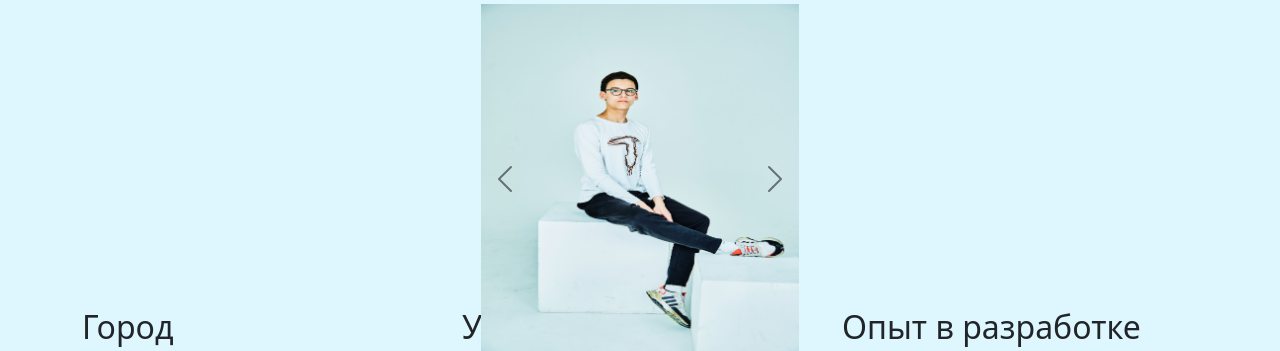
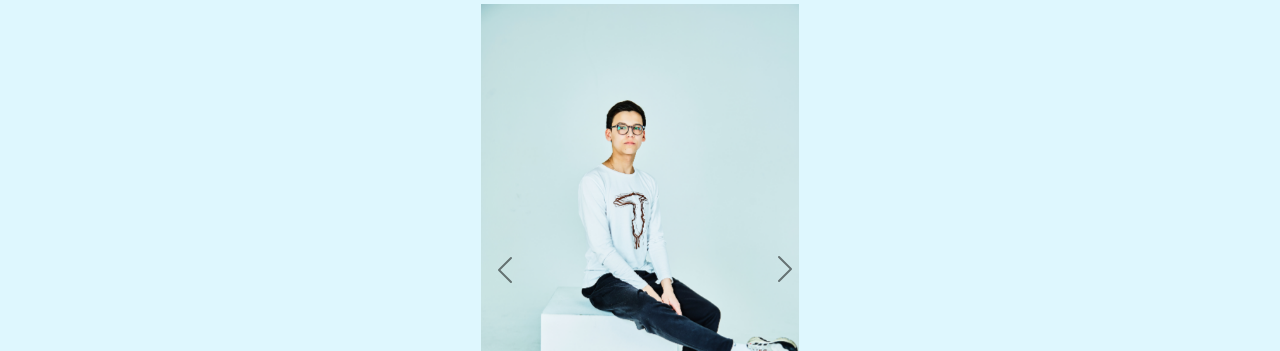
Before and after one commit to Glebzzzik/MySelfDjango, a Django app: page / in a window 1280 px wide. Shown: the top 351 px of the page. Run offline with Django 4.2, Linux system fonts and the light colour scheme; some libraries are stand-ins or nearby versions.

Commit message:
Update myself.css

```diff
--- a/coolsite/myself/static/myself/css/myself.css
+++ b/coolsite/myself/static/myself/css/myself.css
@@ -2,14 +2,20 @@ body {
      background: #DEF7FE;
  }
 
-.img {
-    max-width: 100%;
-    height: auto;
-    margin: 0;
-    padding: 0
+.carousel-item{
+    height: 500px;
+}
+.carousel-item img{
+    height: 500px;
 }
 
-.carousel_image {
-    width: 100%;
-    height: 350px;
+.left-button {
+    position: relative;
+    top: -250px;
 }
+
+.right-button {
+    position: relative;
+    left: 280px;
+    top: -283px;
+}
```
